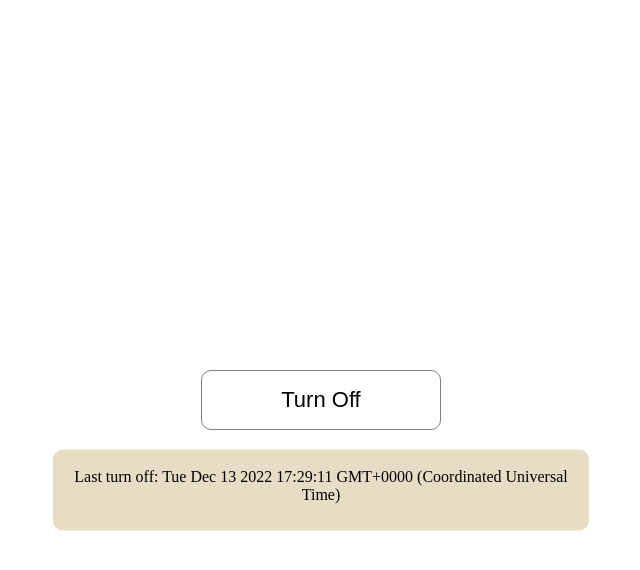
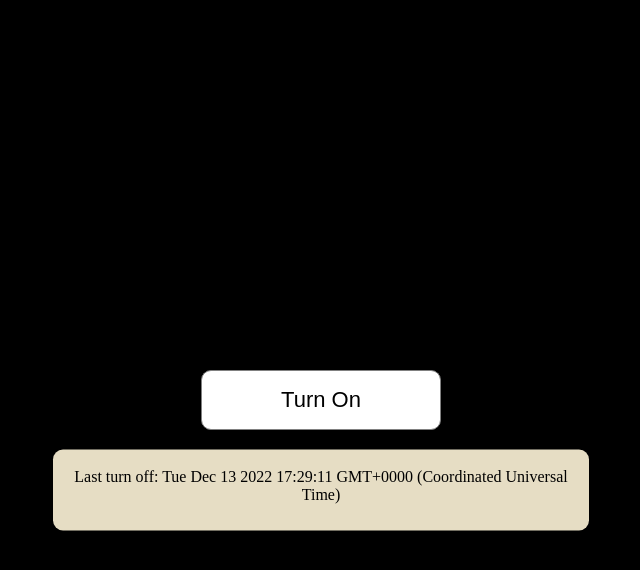
Before and after one commit to Annie-SP/Turn-On-Off, a plain HTML site: page index.html in a window 1280 px wide. Both pictures are taken after a click on the button "Turn Off". Shown: the whole page, without its empty margins (319-959 px from the left). Drawn offline with Linux system fonts and the light colour scheme.

Commit message:
change input and button

```diff
--- a/index.html
+++ b/index.html
@@ -9,8 +9,10 @@
 </head>
 <body class="turned">
 
-<button id="turn" class="btn"> Turn Off </button>
-<div class="input"></div>
+<button type="button" id="turn" class="btn"> Turn Off </button>
+<div class="input">
+	<p class="input__date"></p>
+</div>
 
     <script type="text/javascript" src="script.js"></script>
 </body>
--- a/script.js
+++ b/script.js
@@ -17,45 +17,54 @@
 //оголошуємо змінні
 
     let buttonClicked = document.getElementById('turn');
-    let turned = document.querySelector('.turned');
-    let input = document.querySelector('.input');
-    let turn = false;
+    let changeBG = document.querySelector('.turned');
+    let timeInput = document.querySelector('.input');
+    let turnOn;
 
 
-    function turning(){
-         if (turn) {
-        buttonClicked.innerHTML = "Turn On";
-        turned.style = 'background-color: black;';
-        input.innerText = `Last turn on: ` + new Date();
-        console.log(`Last turn on: `  + new Date());
-        turn = false;
+    window.addEventListener('DOMContentLoaded', loadTime);
+
+    buttonClicked.addEventListener('click', switchover);
+    buttonClicked.addEventListener('dblclick', removeAllTasksFromLocalStorage);
+
+    function loadTime() {
+        //оголошуємо змінну яка буде використовуватись для інпута
+        let data = JSON.parse(localStorage.getItem('dateInput'));
+           console.log(data);
+        let condition = JSON.parse(localStorage.getItem('condition'));
+           console.log(condition);
+
+
+        if (data !== null){
+           timeInput.innerHTML = data;
+           buttonClicked.innerHTML = condition;
+           turnOn = JSON.parse(localStorage.getItem('turnon'));
+           console.log(localStorage.getItem('turnon'));
+           console.log(timeInput.innerHTML);
+            }
+        }
+
+    function switchover(){
+        let data = [];
+        data.push(timeInput).innerHTML;
+        if (turnOn) {
+            buttonClicked.innerHTML = "Turn Off";
+            changeBG.style = 'background-color: white;';
+            timeInput.innerHTML = `Last turn on: ` +  new Date();
+            console.log(`Last turn on: `  +  new Date());
+            turnOn = false;
         } else {
-        buttonClicked.innerHTML = "Turn Off";
-        turned.style = 'background-color: white;';
-        input.innerText = `Last turn off: ` +  new Date();
-        console.log(`Last turn off: `  +  new Date());
-        turn = true;
+            buttonClicked.innerHTML = "Turn On";
+            changeBG.style = 'background-color: black;';
+            timeInput.innerHTML = `Last turn off: ` +  new Date();
+            console.log(`Last turn off: `  + new Date());
+            turnOn = true;
         }
-        localStorage.setItem('conditiionTime', new Date());
-        localStorage.setItem('conditiion', turn);
+        localStorage.setItem('dateInput', JSON.stringify(timeInput.innerHTML));
+        localStorage.setItem('condition', JSON.stringify(buttonClicked.innerHTML));
+        localStorage.setItem('turnon', JSON.stringify(turnOn));
     }
 
-    buttonClicked.addEventListener('click', turning);
-
-
-// let counter = localStorage.getItem('russophobiaLevel') || 0;
-
-//     buttonClicked.addEventListener('click', function(){
-//          if (turn) {
-//         buttonClicked.innerHTML = "Turn On";
-//         turned.style = 'background-color: black;';
-//         input.innerText = `Last turn on: ` + new Date();
-//         turn = false;
-//         } else {
-//         buttonClicked.innerHTML = "Turn Off";
-//         turned.style = 'background-color: white;';
-//         input.innerText = `Last turn off: ` + new Date();
-//         turn = true;
-//         }
-//         localStorage.setItem(input.innerText, new Date());
-//     });
+    function removeAllTasksFromLocalStorage(){
+            localStorage.clear();
+        }
```
Also changed, not shown: styles.css (line endings or trailing spaces).
